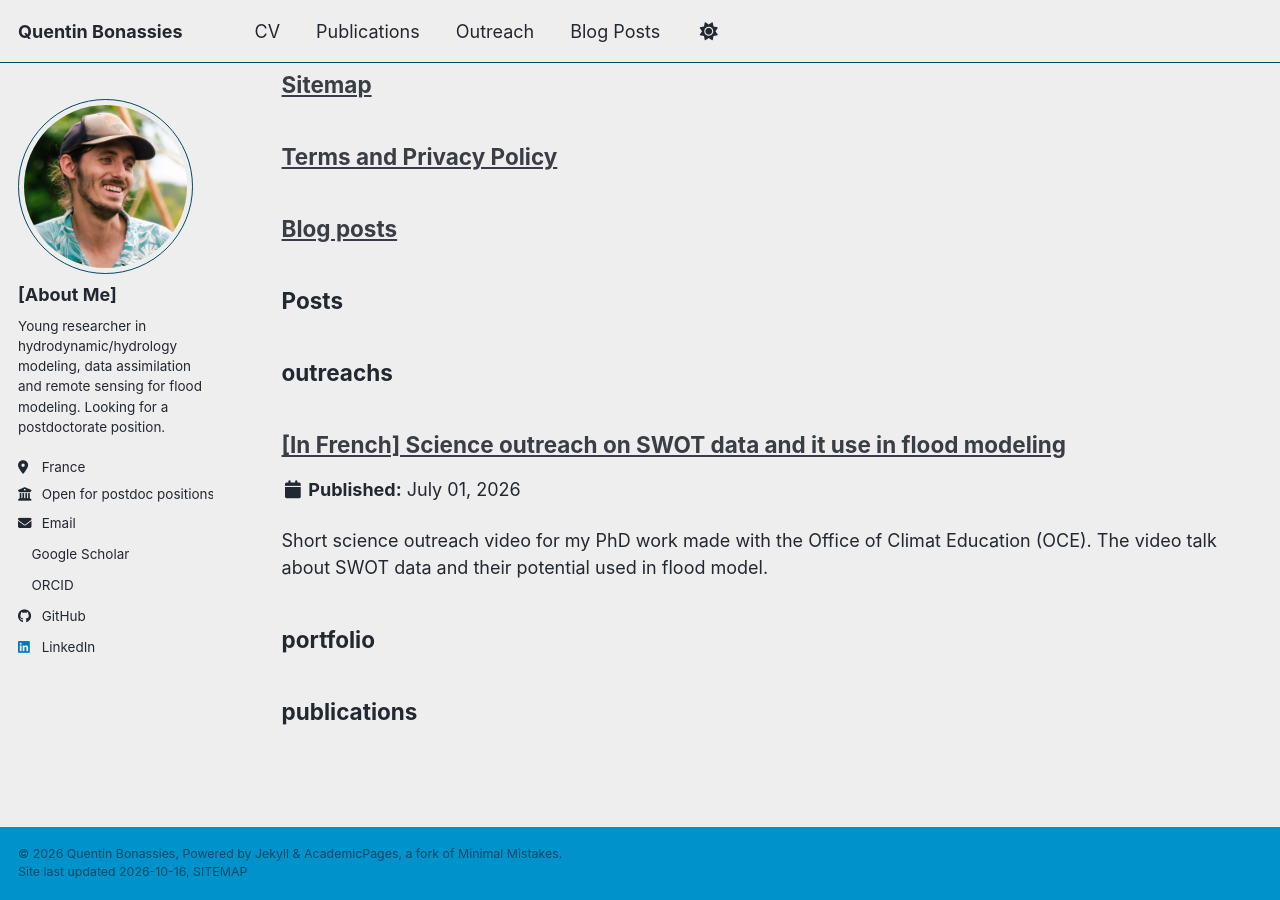
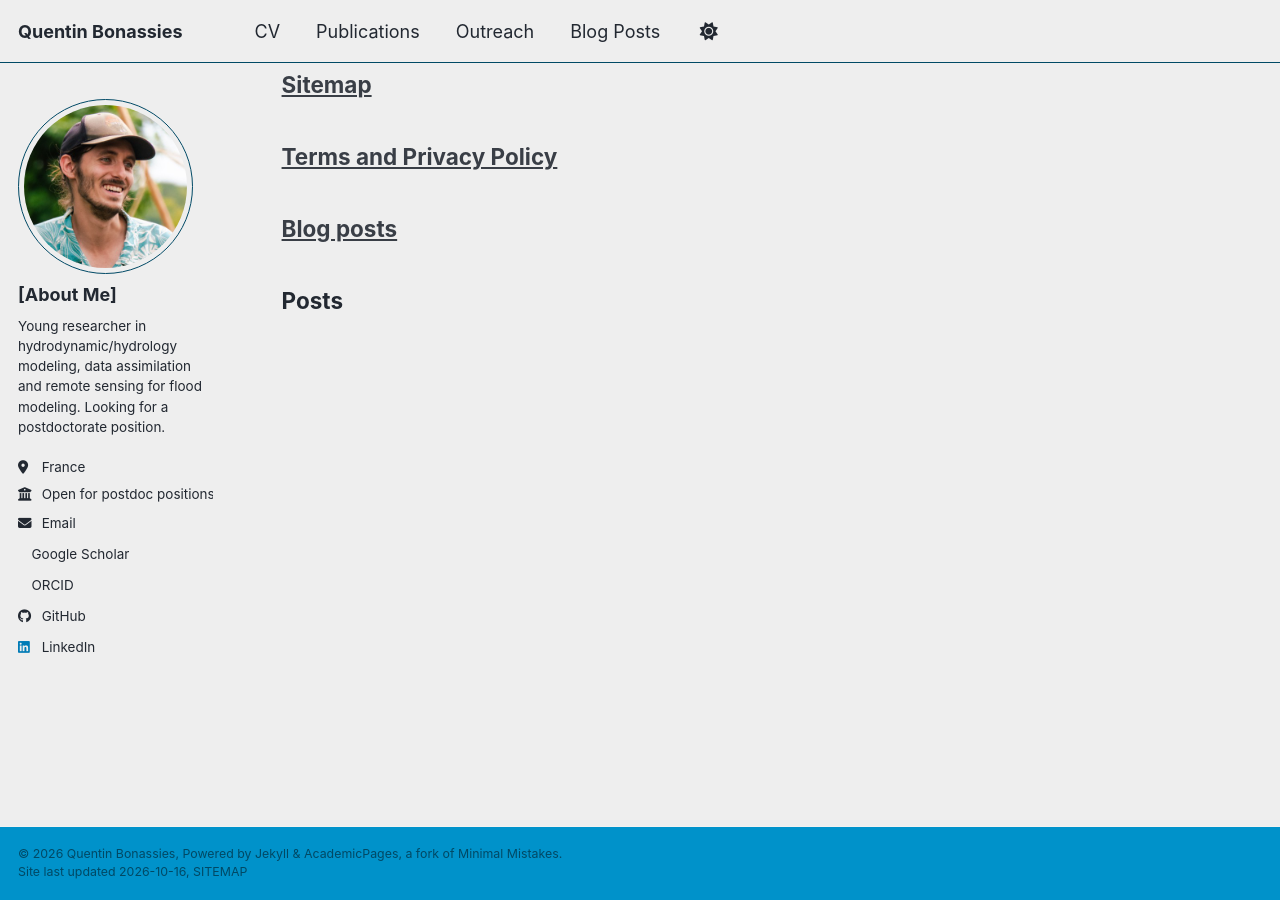
Before and after one commit to quentinbns/quentinbns.github.io, a Jekyll site: the page built from _pages/sitemap.md, in a window 1280 px wide and 900 px high, scrolled down 677 px. Built offline with Jekyll 4.4.1, drawn with Linux system fonts in a browser that asks for light colours; a style sheet for code colours, icons or effects is not loaded; part of the change alters nothing that is shown.

Commit message:
change config

```diff
--- a/_config.yml
+++ b/_config.yml
@@ -230,22 +230,13 @@ kramdown:
 # These settings control the types of collections used by the template
 collections:
   outreachs:
-    output: true
-    permalink: /:collection/:path/
-  teaching:
-    output: False
+    output: false
     permalink: /:collection/:path/
   publications:
-    output: true
-    permalink: /:collection/:path/
-  portfolio:
-    output: true
+    output: false
     permalink: /:collection/:path/
   posts:
-    output: true
-    permalink: /:collection/:path/
-  talks:
-    output: False
+    output: false
     permalink: /:collection/:path/
 
 
@@ -273,8 +264,6 @@ defaults:
     values:
       layout: single
       author_profile: true
-      share: false
-      comments: false
   # _outreachs
   - scope:
       path: ""
```
